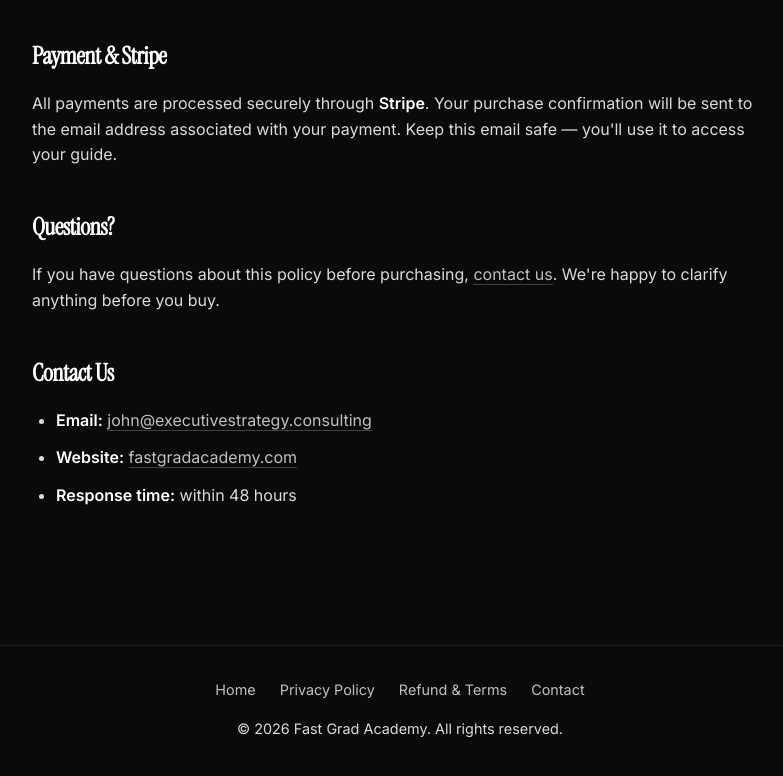
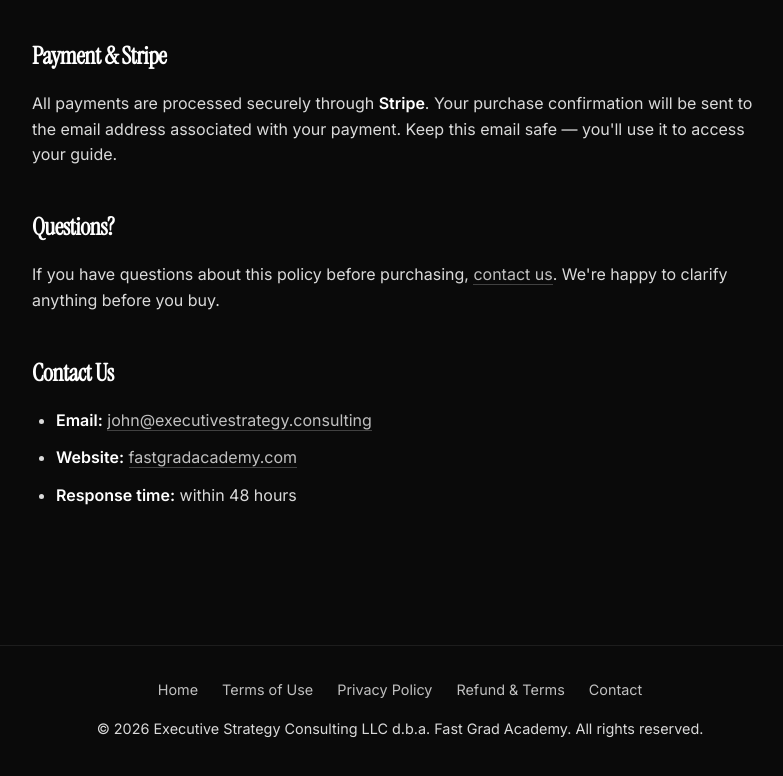
Before and after one commit to thejohnzheng/fast-grad-academy, a website: page refund.html in a window 1280 px wide. Shown: the part 3261-4037 px from the top of the page, without its empty margins (240-1023 px from the left). Drawn offline with Linux system fonts and the light colour scheme.

Commit message:
legal: update refund.html — LLC name, results disclaimer

```diff
--- a/refund.html
+++ b/refund.html
@@ -314,11 +314,12 @@
     <footer>
         <div class="footer-links">
             <a href="/">Home</a>
+            <a href="/terms">Terms of Use</a>
             <a href="/privacy">Privacy Policy</a>
             <a href="/refund">Refund & Terms</a>
             <a href="/contact">Contact</a>
         </div>
-        <p>&copy; 2026 Fast Grad Academy. All rights reserved.</p>
+        <p>&copy; 2026 Executive Strategy Consulting LLC d.b.a. Fast Grad Academy. All rights reserved.</p>
     </footer>
 </body>
 </html>
```
